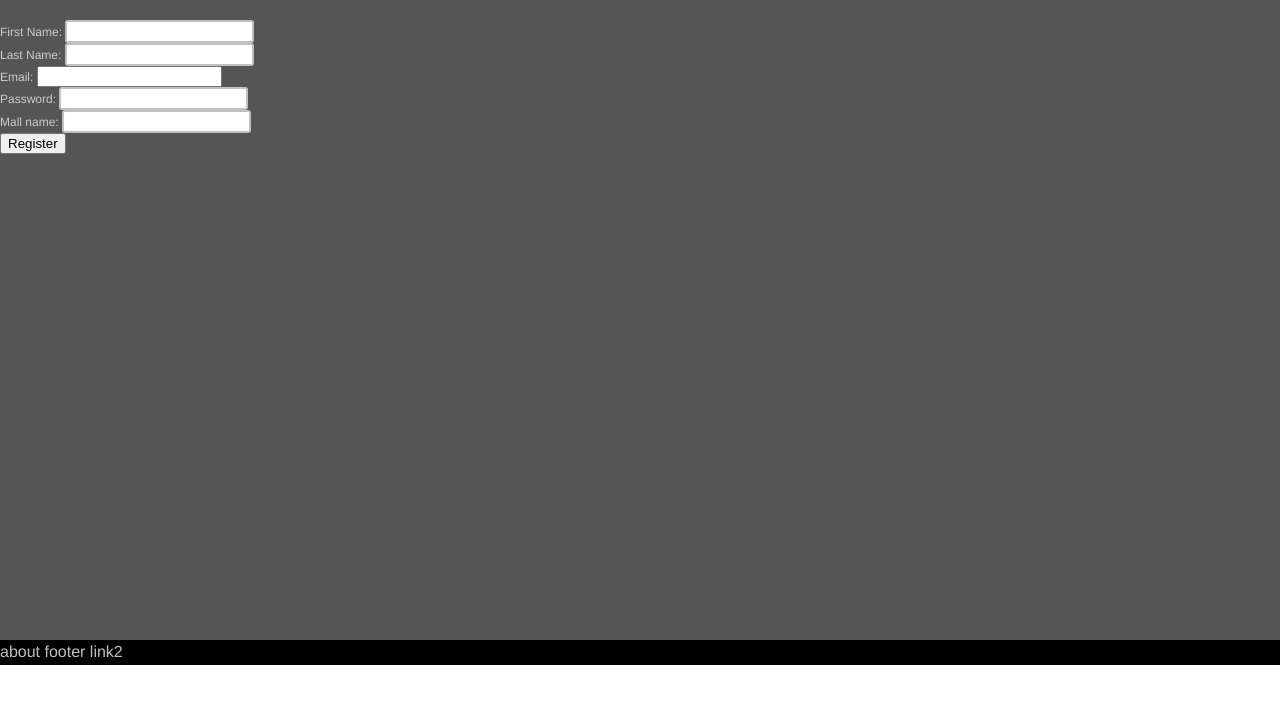
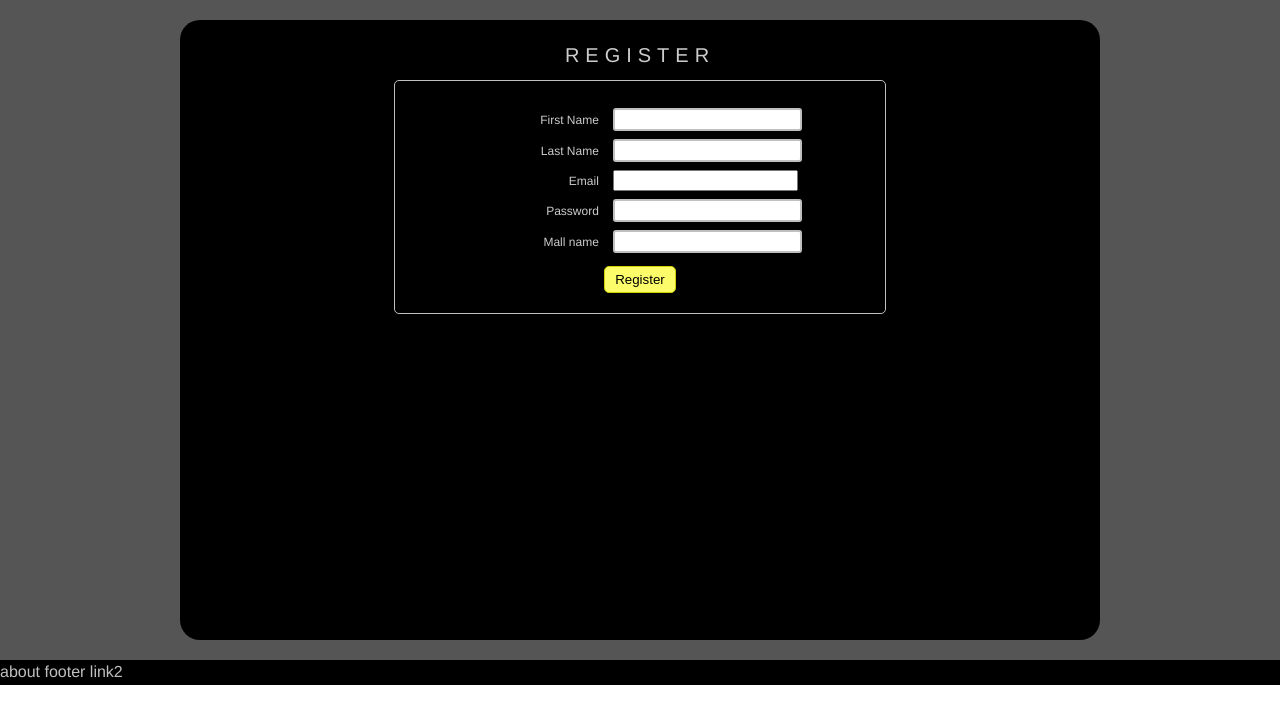
Before and after one commit to amberylx/shopsquare, a Django app: template mall/templates/register.html in a window 1280 px wide. Shown: the part 25-749 px from the top of the page. Run offline with Django 3.2, Linux system fonts and the light colour scheme; the template is opened without the code that fills it: most values are stand-ins (such as "Sample title", 1, 10 or a date in 2020); form fields are guessed from the names that the template uses; some libraries are stand-ins or nearby versions.

Commit message:
add styling for login and register pages

```diff
--- a/mall/templates/register.html
+++ b/mall/templates/register.html
@@ -1,38 +1,70 @@
 {% extends "base.html" %}
 
-{% block css %}{% endblock %}
+{% block css %}
+<link rel="stylesheet" href="{{ssmedia}}/css/register.css" type="text/css"/>
+{% endblock %}
 {% block js %}{% endblock %}
 
 {% block title %}shop square - register{% endblock %}
 
 
 {% block content %}
-  <form action="." method="POST"> {% csrf_token %}
-	{% if form.first_name.errors %}
-	  {{ form.first_name.errors }}
-	{% endif %}
-	<label for="id_first_name">First Name:</label> {{ form.first_name }}<br>
+<div id="workspace">
+  <div class="workspacetitle">register</div>
 
-	{% if form.last_name.errors %}
-	  {{ form.last_name.errors }}
-	{% endif %}
-	<label for="id_last_name">Last Name: {{ form.last_name }}<br>
+  <div class="registerformcontainer thinborder">
+    <form id="registerform" action="." method="POST"> {% csrf_token %}
+      <table>
+	<tr>
+	  <td></td>
+	  <td class="error">{% for error in form.first_name.errors %}{{error}}{% endfor %}</td>
+	</tr>
+	<tr>
+	  <td class="reglabel"><label for="id_first_name">First Name</label></td>
+	  <td class="reginput">{{ form.first_name }}</td>
+	</tr>
 
-	{% if form.email.errors %}
-	  {{ form.email.errors }}
-	{% endif %}
-	<label for="id_email">Email: {{ form.email }}<br>
+	<tr>
+	  <td></td>
+	  <td class="error">{% for error in form.last_name.errors %}{{error}}{% endfor %}</td>
+	</tr>
+	<tr>
+	  <td class="reglabel"><label for="id_last_name">Last Name</label></td>
+	  <td class="reginput">{{ form.last_name }}</td>
+	</tr>
 
-	{% if form.password.errors %}
-	  {{ form.password.errors }}
-	{% endif %}
-	<label for="id_password">Password: {{ form.password }}<br>
+	<tr>
+	  <td></td>
+	  <td class="error">{% for error in form.email.errors %}{{error}}{% endfor %}</td>
+	</tr>
+	<tr>
+	  <td class="reglabel"><label for="id_email">Email</label></td>
+	  <td class="reginput">{{ form.email }}</td>
+	</tr>
 
-	{% if form.mall_name.errors %}
-	  {{ form.mall_name.errors }}
-	{% endif %}
-	<label for="id_mall_name">Mall name: {{ form.mall_name }}<br>
+	<tr>
+	  <td></td>
+	  <td class="error">{% for error in form.password.errors %}{{error}}{% endfor %}</td>
+	</tr>
+	<tr>
+	  <td class="reglabel"><label for="id_password">Password</label></td>
+	  <td class="reginput">{{ form.password }}</td>
+	</tr>
 
-	<input type="submit" value="Register" />
-  </label>
+	<tr>
+	  <td></td>
+	  <td class="error">{% for error in form.mall_name.errors %}{{error}}{% endfor %}</td>
+	</tr>
+	<tr>
+	  <td class="reglabel"><label for="id_mall_name">Mall name</label></td>
+	  <td class="reginput">{{ form.mall_name }}</td>
+	</tr>
+      </table>
+
+      <div class="regsubmitcontainer">
+	<input class="button tinybutton" type="submit" value="Register" />
+      </div>
+    </form>
+  </div>
+</div>
 {% endblock %}
--- /dev/null
+++ b/media/css/register.css
@@ -0,0 +1,27 @@
+.registerformcontainer {
+    width: 50%;
+    margin: 0 auto;
+    padding: 20px;
+}
+.registerformcontainer table {
+    width: 100%;
+}
+
+
+.registerformcontainer .error {
+    padding-left: 10px;
+}
+.reglabel {
+    text-align: right;
+    width: 35%;
+}
+.reginput {
+    width: 50%;
+}
+.reginput input {
+    margin-left: 10px;
+}
+.regsubmitcontainer {
+    margin-top: 10px;
+    text-align: center;
+}
```
Also changed, not shown: mall/templates/login.html (+32 -15 lines), media/css/login.css (added, +27 -0 lines).
